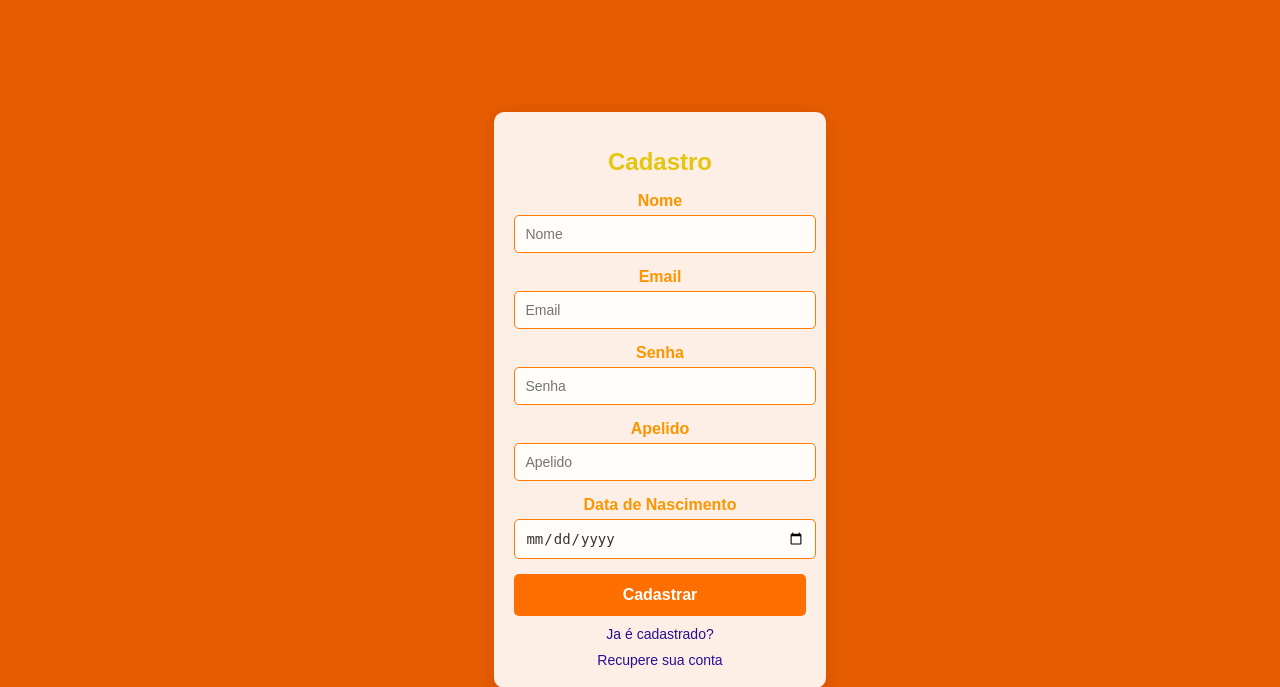
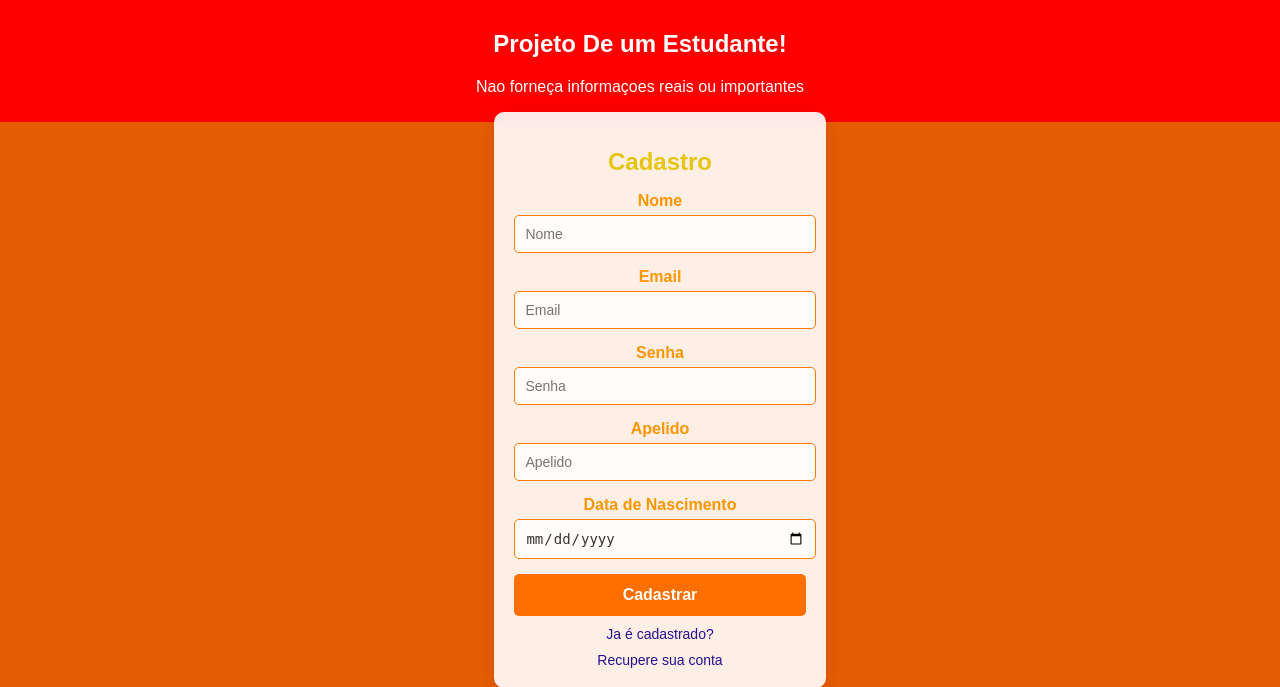
Before and after one commit to Flokinho3/xampp, a PHP site: page /Porteiro/Cadastro.php in a window 1280 px wide. Shown: the top 687 px of the page. Run offline with PHP 8.4, Linux system fonts and the light colour scheme.

Commit message:
Adiciona alerta informativo nas páginas de cadastro e login sobre a natureza do projeto

```diff
--- a/Porteiro/Cadastro.php
+++ b/Porteiro/Cadastro.php
@@ -30,6 +30,10 @@ if (isset($_SESSION['ID'])) {
     <link rel="stylesheet" href="../Elementos/CSS/Cadastro.css">
 </head>
 <body>
+    <div class="Alerta" style="position: fixed; top: 0; width: 100%; background-color: red; color: white; text-align: center; padding: 10px;">
+        <h2>Projeto De um Estudante!</h2>
+        <p>Nao forneça informaçoes reais ou importantes</p>
+    </div>
     <div class="Container">
         <div class="Vidro_cadastro">
             <form action="../Server/Porteiro.php" method="POST">
--- a/Porteiro/Login.php
+++ b/Porteiro/Login.php
@@ -30,6 +30,10 @@ if (isset($_SESSION['ID'])) {
     <link rel="icon" href="../Elementos/IMGS/favicon.ico" type="image/x-icon">
 </head>
 <body>
+    <div class="Alerta" style="position: fixed; top: 0; width: 100%; background-color: red; color: white; text-align: center; padding: 10px;">
+        <h2>Projeto De um Estudante!</h2>
+        <p>Nao forneça informaçoes reais ou importantes</p>
+    </div>
     <div class="container">
         <div class="Login">
             <h1>Login</h1>
```
